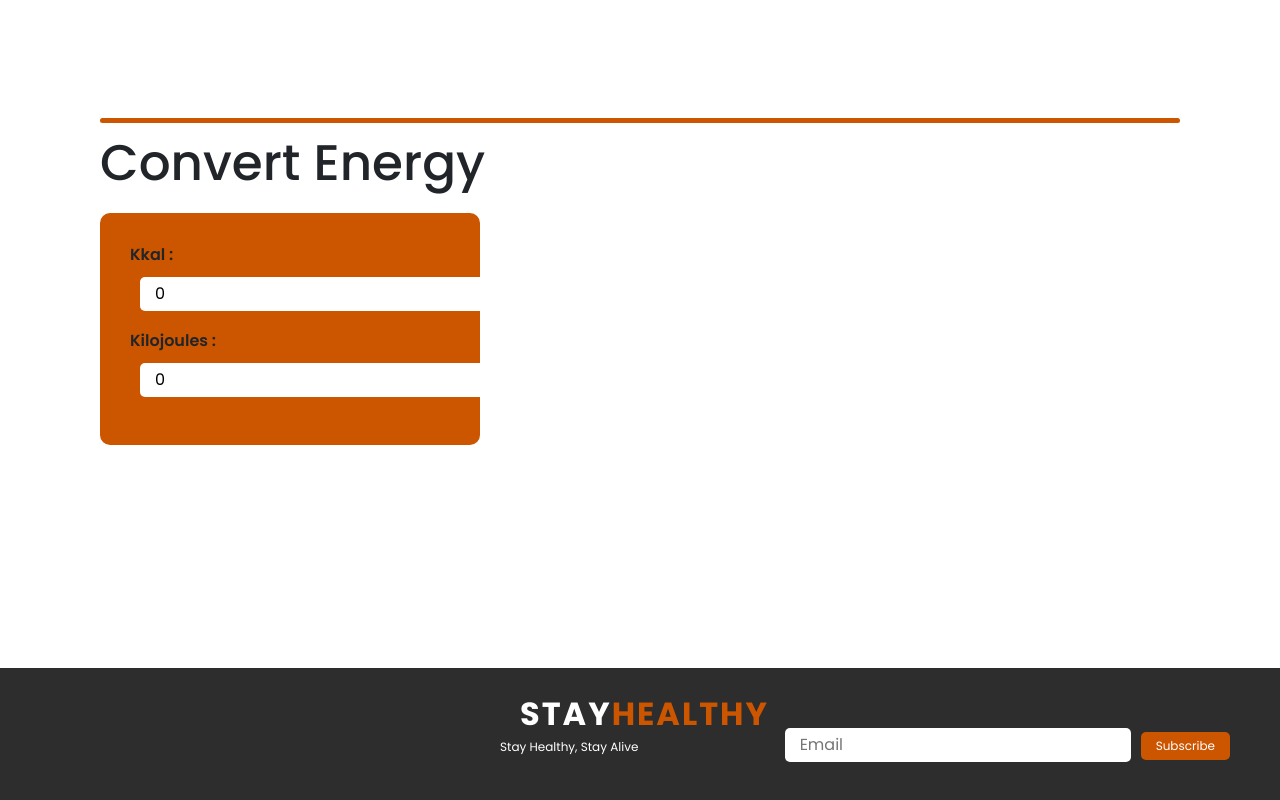
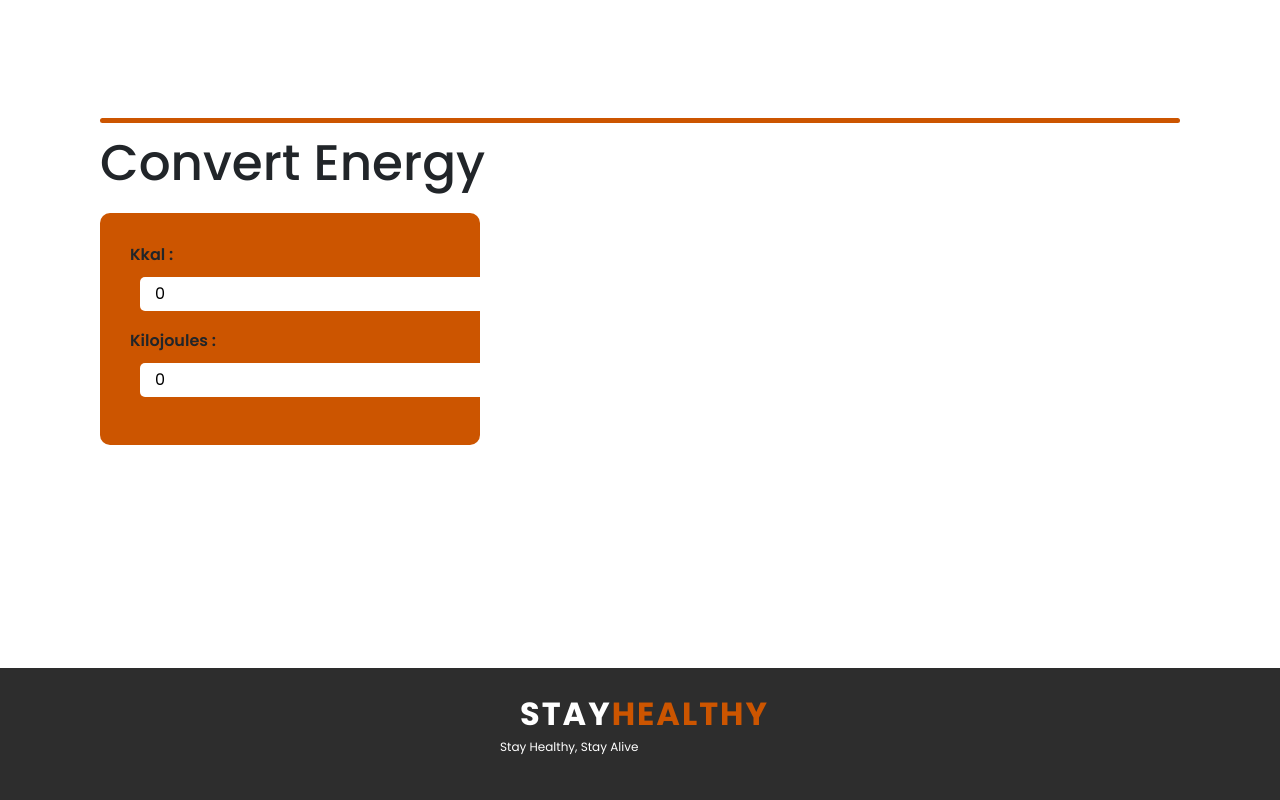
Before and after one commit to Rahmannnnn/final-project-react-app-sanbercode, a React (Create React App) app: page / in a window 1280 px wide. Shown: the part 2532-3332 px from the top of the page. Built offline with nearby package versions, Linux system fonts and the light colour scheme.

Commit message:
delete subscribe

```diff
--- a/src/Parts/Footer/Footer.js
+++ b/src/Parts/Footer/Footer.js
@@ -1,13 +1,10 @@
 import React from 'react';
-
 import FootLogo from './FootLogo';
-import Subscribe from './Subscribe';
 
 function Footer(){
     return (
       <footer className="View">
         <FootLogo/>
-        <Subscribe/>
       </footer>
     )
 }
--- a/src/Parts/Footer/Subscribe.js
+++ /dev/null
@@ -1,12 +0,0 @@
-import React from 'react';
-
-function Subscribe() {
-    return (
-      <div className="subscribe">
-        <input type="text" id="email" placeholder="Email"></input>
-        <button>Subscribe</button>
-      </div>
-    )
-  }
-
-  export default Subscribe;
```
